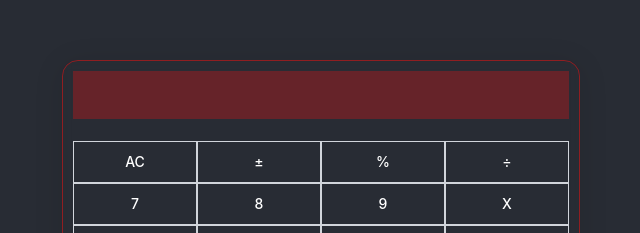
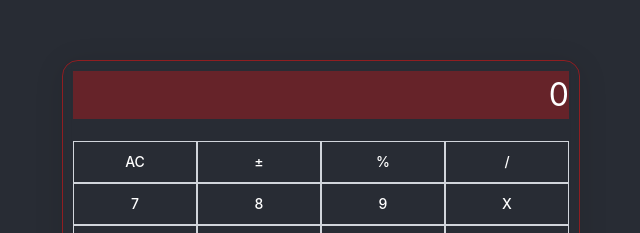
Before and after one commit to huseyinbilen/react-exercises, a React (Create React App) app in the folder 8-calculator/: page / in a window 1280 px wide. Shown: the part 189-422 px from the top of the page, without its empty margins (319-959 px from the left). Built offline with nearby package versions, Linux system fonts and the light colour scheme.

Commit message:
Display Change Added

```diff
--- a/8-calculator/src/App.js
+++ b/8-calculator/src/App.js
@@ -1,14 +1,21 @@
+import { useState } from 'react';
 import Display from './components/Display';
 import ButtonGroup from './components/ButtonGroup'
-import Button from './components/Button';
 import './App.css';
 
 function App() {
+  const [input, setInput] = useState(0);
+
+  const displayChange = (val) => {
+    let temp = input;
+    setInput(`${temp}`+`${val}`)
+  }
+
   return (
     <div className="App">
       <div className="App_body">
-        <Display />
-        <ButtonGroup />
+        <Display value={input}/>
+        <ButtonGroup addProcess={displayChange}/>
       </div>
     </div>
   );
--- a/8-calculator/src/components/Button.js
+++ b/8-calculator/src/components/Button.js
@@ -1,6 +1,12 @@
 function Button(props) {
+    const clickHandler = (event) => {
+        let key = event.target.innerHTML;
+        let input = document.getElementById("display");
+        if(input.value == 0) input.value = key;
+        else input.value += key;
+    }
     return (
-        <button type="button" class={`${props.color}  border border-gray-300 hover:bg-gray-100 focus:ring-gray-200 font-medium text-sm px-5 py-2.5  dark:text-white dark:border-gray-600 dark:hover:border-gray-600`}>{props.value}</button>
+        <button type="button" onClick={clickHandler} className={`${props.color}  border border-gray-300 hover:bg-gray-100 focus:ring-gray-200 font-medium text-sm px-5 py-2.5  dark:text-white dark:border-gray-600 dark:hover:border-gray-600`}>{props.value}</button>
     );
 }
 
--- a/8-calculator/src/components/ButtonGroup.js
+++ b/8-calculator/src/components/ButtonGroup.js
@@ -1,13 +1,13 @@
 import Button from './Button';
 import './ButtonGroup.css';
 
-function ButtonGroup() {
+function ButtonGroup(props) {
     return (
         <div className="btn_group_body">
             <Button value={"AC"} color={"dark:bg-blue-800 dark:hover:bg-gray-700"}/>
             <Button value={"±"} color={"dark:bg-blue-800 dark:hover:bg-gray-700"}/>
             <Button value={"%"} color={"dark:bg-blue-800 dark:hover:bg-gray-700"}/>
-            <Button value={"÷"} color={"dark:bg-yellow-700 dark:hover:bg-yellow-900"}/>
+            <Button value={"/"} color={"dark:bg-yellow-700 dark:hover:bg-yellow-900"}/>
             <Button value={7} color={"dark:bg-gray-800 dark:hover:bg-gray-700"}/>
             <Button value={8} color={"dark:bg-gray-800 dark:hover:bg-gray-700"}/>
             <Button value={9} color={"dark:bg-gray-800 dark:hover:bg-gray-700"}/>
--- a/8-calculator/src/components/Display.js
+++ b/8-calculator/src/components/Display.js
@@ -1,8 +1,8 @@
 import './Display.css';
-function Display() {
+function Display(props) {
     return (
         <div className="display">
-            <input type="text"></input>
+            <input type="text" id="display" value={props.value}/>
         </div>
     );
 }
```
